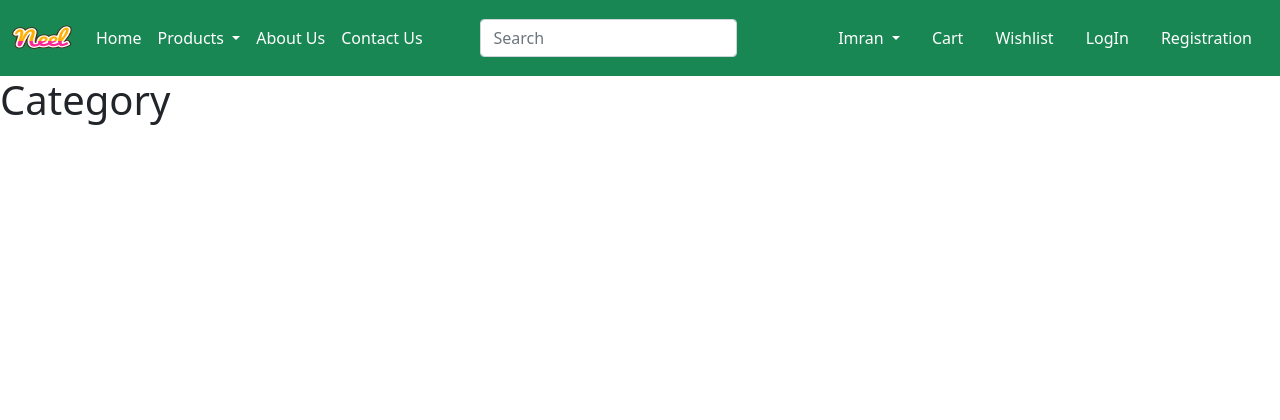
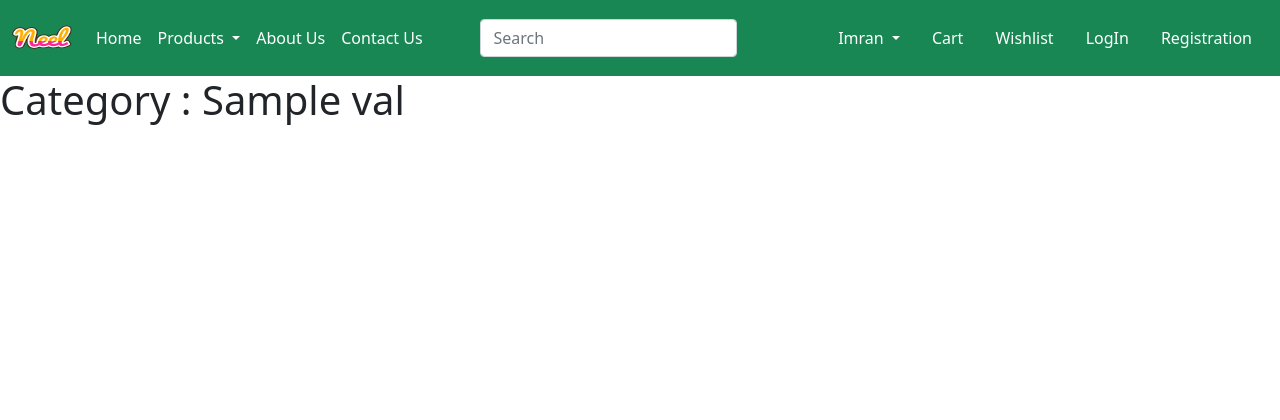
Before and after one commit to imuimuimran/ecommerce_website, a Django app: template ecom/ecom_app/templates/ecom_app/category.html in a window 1280 px wide. Shown: the top 420 px of the page. Run offline with Django 5.2, Linux system fonts and the light colour scheme; the template is opened without the code that fills it: most values are stand-ins (such as "Sample title", 1, 10 or a date in 2020).

Commit message:
passed the category name as the url parameter in the urls.py file by using slug:val. Also add this val in the views.py file after request in the get function using locals(). Finally add this val in the category.html page

```diff
--- a/ecom/ecom_app/templates/ecom_app/category.html
+++ b/ecom/ecom_app/templates/ecom_app/category.html
@@ -5,5 +5,5 @@
 {% endblock title %}
 
 {% block main-content %}
-    <h1>Category</h1>
+    <h1>Category : {{val}}</h1>
 {% endblock main-content %}
--- a/ecom/ecom_app/urls.py
+++ b/ecom/ecom_app/urls.py
@@ -3,5 +3,5 @@ from . import views
 
 urlpatterns = [
     path("", views.home),
-    path("category/", views.CategoryView.as_view(), name="category"),
+    path("category/<slug:val>", views.CategoryView.as_view(), name="category"),
 ]
--- a/ecom/ecom_app/views.py
+++ b/ecom/ecom_app/views.py
@@ -9,5 +9,5 @@ def home(request):
     return render(request, "ecom_app/home.html")
 
 class CategoryView(View):
-    def get(self, request):
-        return render(request, "ecom_app/category.html")
+    def get(self, request, val):
+        return render(request, "ecom_app/category.html", locals())
```
